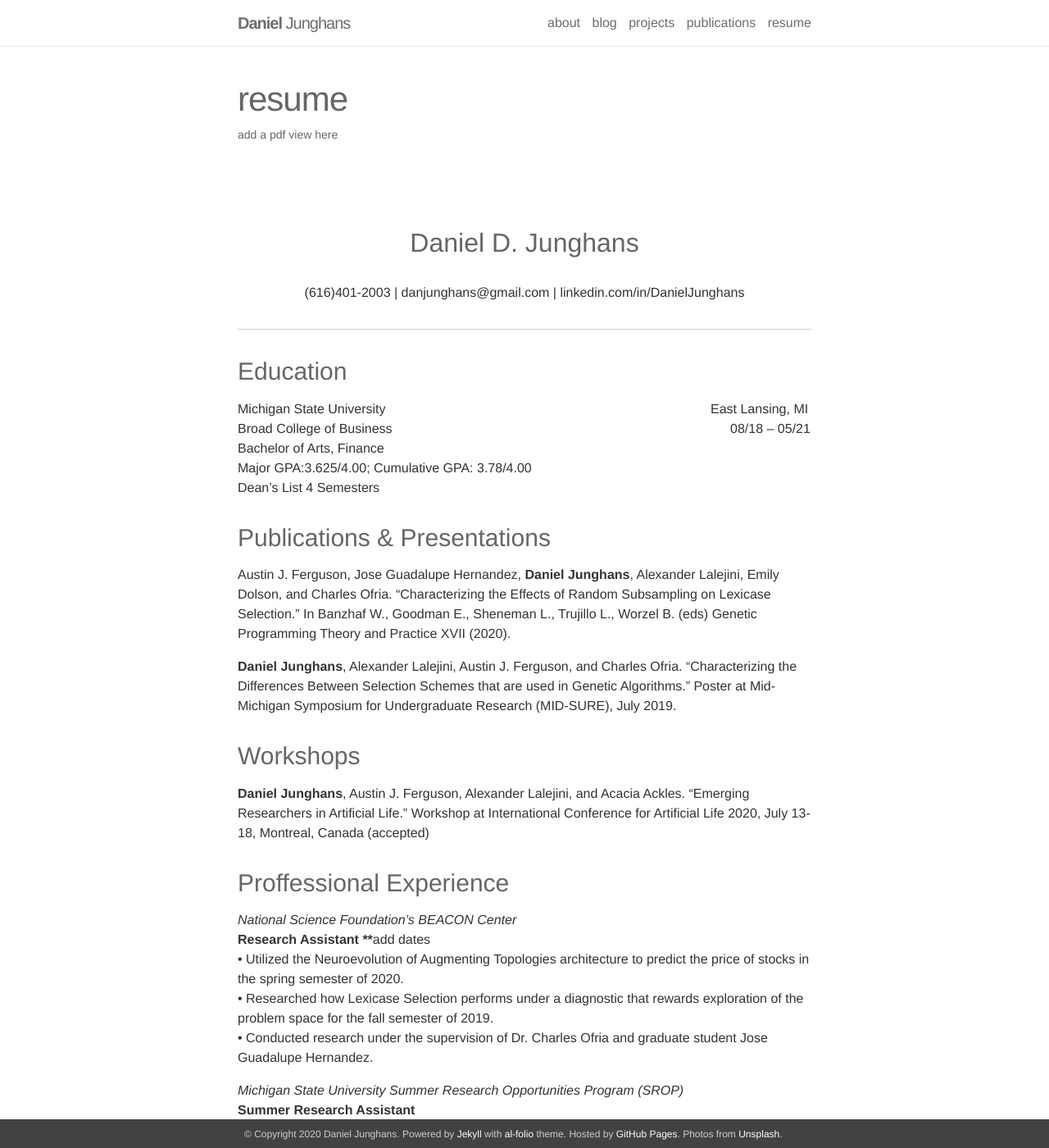
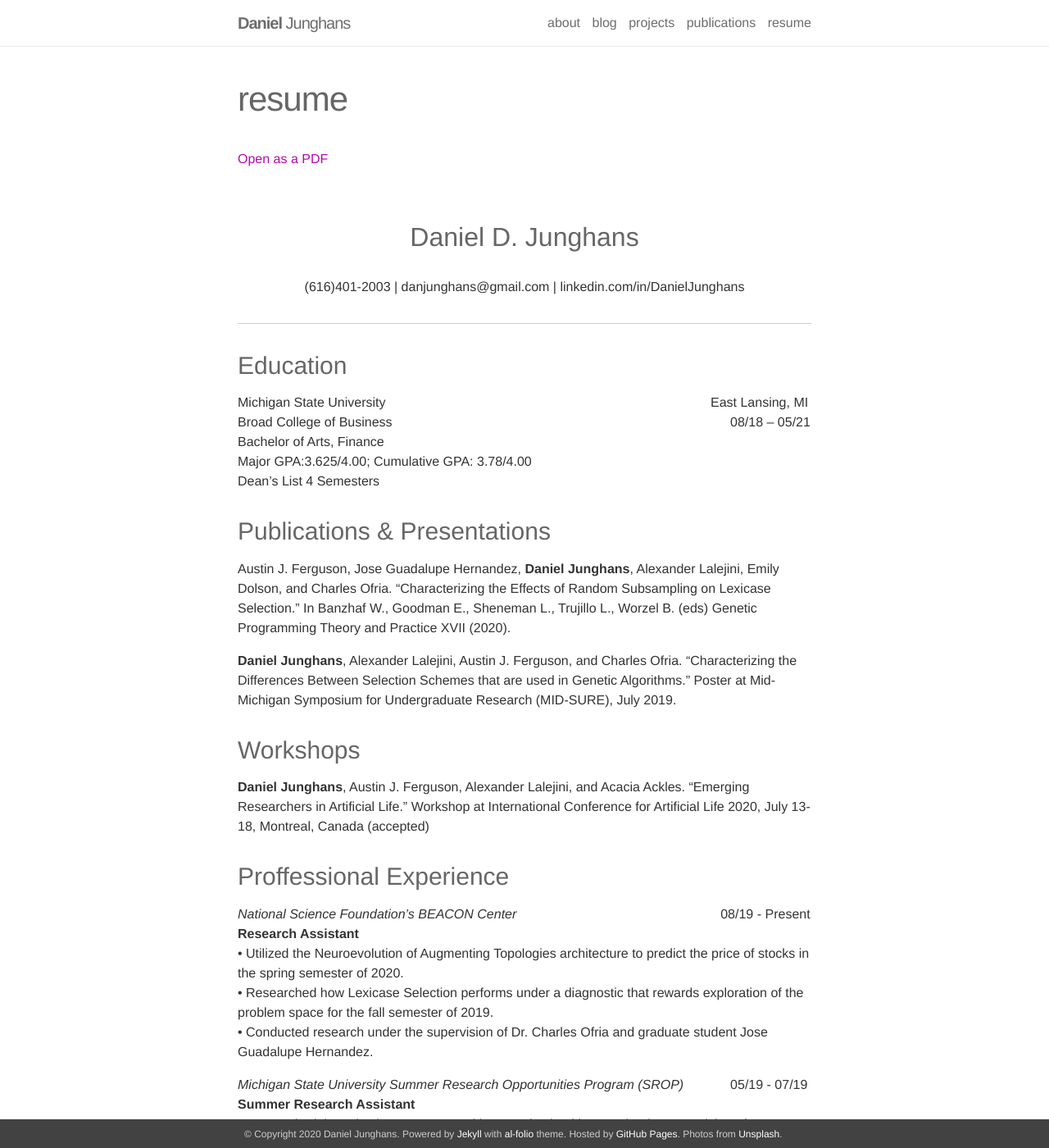
Before and after one commit to DanielJunghans/danieljunghans.github.io, a Jekyll site: the page built from _pages/resume.md, in a window 1280 px wide and 1400 px high. Shown: the whole window at 82% size. Built offline with Jekyll 4.4.1, drawn with Linux system fonts in a browser that asks for light colours; nearby versions of some CDN libraries.

Commit message:
finished resume

```diff
--- a/_pages/resume.md
+++ b/_pages/resume.md
@@ -2,10 +2,10 @@
 layout: page
 permalink: /resume/
 title: resume
-description: add a pdf view here
+description:
 
 ---
-
+[Open as a PDF](/assets/pdf/resume.pdf)
 <h1 style="text-align: center;"><font size="+3"> Daniel D. Junghans </font></h1>
 <p style="text-align: center;">(616)401-2003 | danjunghans@gmail.com | linkedin.com/in/DanielJunghans</p>
 ---
@@ -24,13 +24,14 @@ Austin J. Ferguson, Jose Guadalupe Hernandez, **Daniel Junghans**, Alexander Lal
 ### Workshops
 **Daniel Junghans**, Austin J. Ferguson, Alexander Lalejini, and Acacia Ackles. “Emerging Researchers in Artificial Life.” Workshop at International Conference for Artificial Life 2020, July 13-18, Montreal, Canada (accepted)
 ### Proffessional Experience
-*National Science Foundation’s BEACON Center* <br />
-**Research Assistant**   ******add dates  <br />
+*National Science Foundation’s BEACON Center*  &emsp;&emsp;&emsp;&emsp;&emsp;&emsp;&emsp;&emsp;&emsp;&emsp;
+&emsp;&emsp;&emsp;&emsp;&emsp;08/19 - Present <br />
+**Research Assistant**     <br />
 •	Utilized the Neuroevolution of Augmenting Topologies architecture to predict the price of stocks in the spring semester of 2020.
 •	Researched how Lexicase Selection performs under a diagnostic that rewards exploration of the problem space for the fall semester of 2019. <br />
 •	Conducted research under the supervision of Dr. Charles Ofria and graduate student Jose Guadalupe Hernandez.
 <p></p>
-*Michigan State University Summer Research Opportunities Program (SROP)* <br />
+*Michigan State University Summer Research Opportunities Program (SROP)*  &emsp;&ensp;&ensp;&ensp;&ensp; 05/19 - 07/19     <br />
 **Summer Research Assistant** <br />
 •	Researched the selection process used by genetic algorithms under the supervision of Dr. Charles Ofria and graduate students Alexander Lalejini and Austin J. Ferguson. <br />
 •	Presented research at Mid-Michigan Symposium for Undergraduate Research (MID-SURE) (July 2019)
```
Also changed, not shown: _pages/publications.md (+2 -1 lines), 1 other file.
